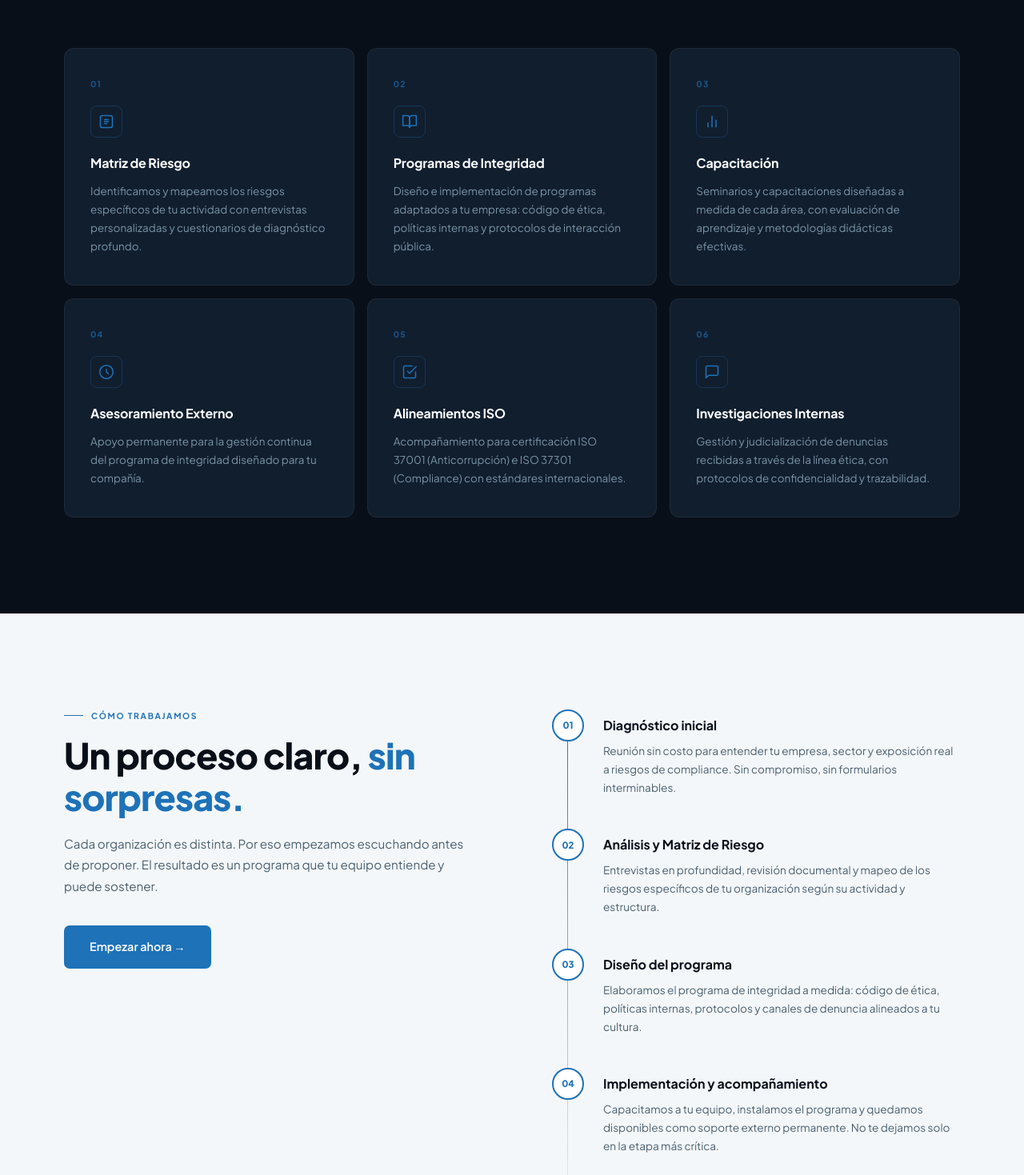
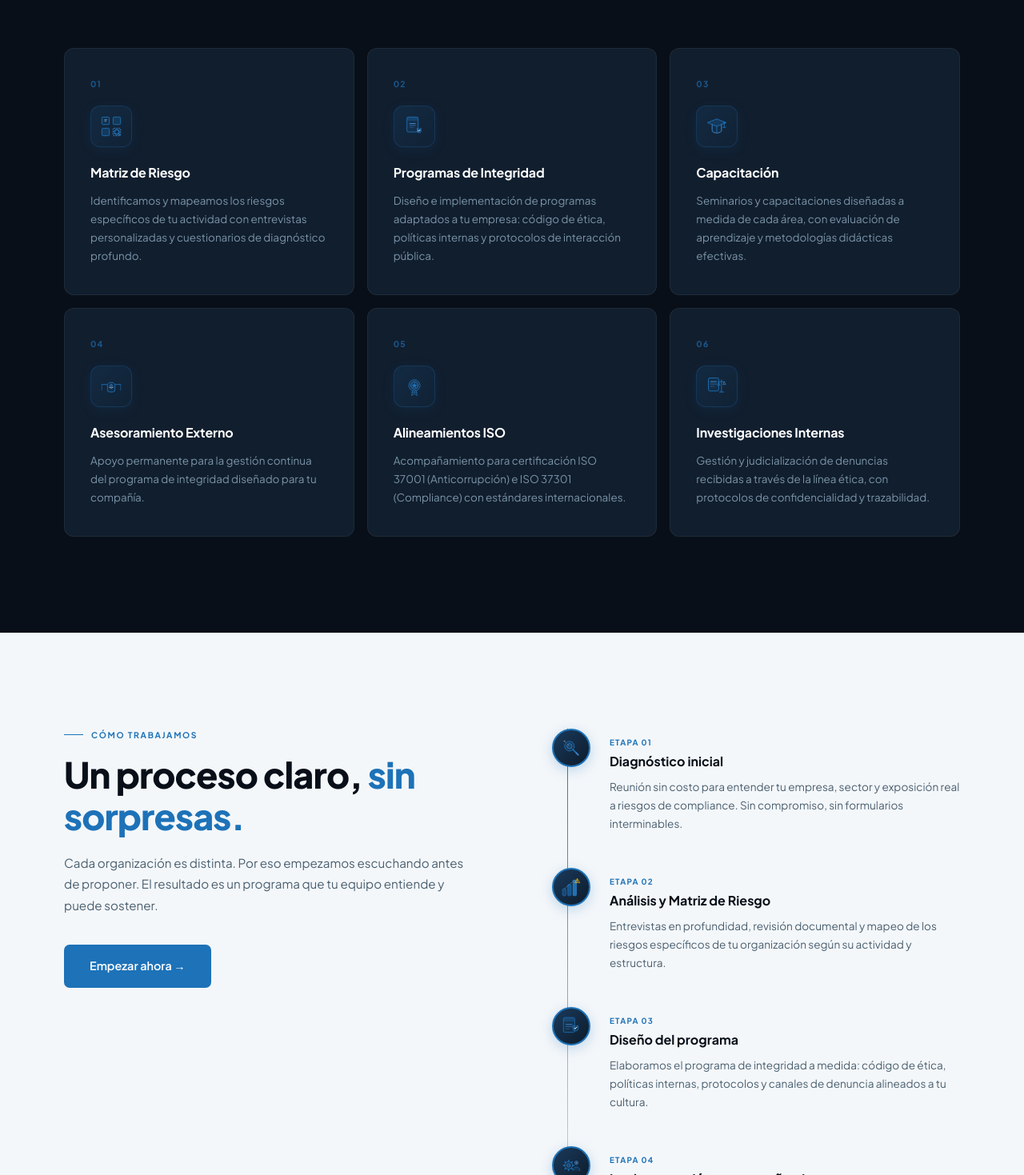
Before and after one commit to lalipognante/onesta-v2, a Next.js app in the folder onesta-v2/: page / in a window 1280 px wide. Shown: the part 2021-3490 px from the top of the page at 80% size. Built offline with nearby package versions, Linux system fonts and the light colour scheme.

Commit message:
Add files via upload

```diff
--- a/onesta-v2/app/components/Process.tsx
+++ b/onesta-v2/app/components/Process.tsx
@@ -2,11 +2,100 @@
 import { useReveal } from '../lib/useReveal'
 import { useIsMobile } from '../lib/useMediaQuery'
 
+// ── ÍCONOS PROCESO — simbolismo jurídico/estratégico con volumen ─────────────
+
+const IconDiagnostico = () => (
+  <svg viewBox="0 0 48 48" fill="none" style={{ width: 26, height: 26 }}>
+    {/* Microscopio estilizado / lupa con destello */}
+    <circle cx="20" cy="20" r="11" fill="rgba(29,114,184,0.15)" stroke="#1D72B8" strokeWidth="1.8"/>
+    <circle cx="20" cy="20" r="6" fill="rgba(29,114,184,0.25)" stroke="#4A90D9" strokeWidth="1.2"/>
+    <circle cx="18" cy="18" r="2" fill="rgba(255,255,255,0.15)"/>
+    {/* Líneas de búsqueda */}
+    <line x1="28" y1="28" x2="40" y2="40" stroke="#1D72B8" strokeWidth="3" strokeLinecap="round"/>
+    <line x1="36" y1="36" x2="40" y2="40" stroke="#4A90D9" strokeWidth="4" strokeLinecap="round" opacity="0.5"/>
+    {/* Destello */}
+    <line x1="8" y1="8" x2="11" y2="11" stroke="white" strokeWidth="1.2" strokeLinecap="round" opacity="0.4"/>
+    <line x1="9" y1="6" x2="9" y2="9" stroke="white" strokeWidth="1.2" strokeLinecap="round" opacity="0.3"/>
+    <line x1="6" y1="9" x2="9" y2="9" stroke="white" strokeWidth="1.2" strokeLinecap="round" opacity="0.3"/>
+  </svg>
+)
+
+const IconAnalisis = () => (
+  <svg viewBox="0 0 48 48" fill="none" style={{ width: 26, height: 26 }}>
+    {/* Gráfico de barras con alerta — análisis de riesgo */}
+    <rect x="4" y="28" width="8" height="16" rx="2" fill="rgba(29,114,184,0.4)" stroke="#1D72B8" strokeWidth="1.2"/>
+    <rect x="16" y="18" width="8" height="26" rx="2" fill="rgba(29,114,184,0.6)" stroke="#1D72B8" strokeWidth="1.2"/>
+    <rect x="28" y="8" width="8" height="36" rx="2" fill="#1D72B8" stroke="#4A90D9" strokeWidth="1"/>
+    {/* Línea de tendencia */}
+    <polyline points="8,28 20,18 32,8" stroke="#4A90D9" strokeWidth="1.5" strokeLinecap="round" strokeLinejoin="round" strokeDasharray="3 2" opacity="0.7"/>
+    {/* Triángulo de alerta */}
+    <path d="M38 4 L44 14 L32 14 Z" fill="rgba(255,180,0,0.2)" stroke="#FFB400" strokeWidth="1.2" strokeLinejoin="round"/>
+    <line x1="38" y1="7" x2="38" y2="11" stroke="#FFB400" strokeWidth="1.5" strokeLinecap="round"/>
+    <circle cx="38" cy="13" r="0.8" fill="#FFB400"/>
+  </svg>
+)
+
+const IconDiseno = () => (
+  <svg viewBox="0 0 48 48" fill="none" style={{ width: 26, height: 26 }}>
+    {/* Documento con escudo + pluma */}
+    <rect x="6" y="4" width="26" height="34" rx="3" fill="rgba(29,114,184,0.1)" stroke="#1D72B8" strokeWidth="1.5"/>
+    <rect x="6" y="4" width="26" height="9" rx="3" fill="rgba(29,114,184,0.3)"/>
+    <line x1="12" y1="20" x2="26" y2="20" stroke="#4A90D9" strokeWidth="1.5" strokeLinecap="round"/>
+    <line x1="12" y1="25" x2="26" y2="25" stroke="#4A90D9" strokeWidth="1.5" strokeLinecap="round" opacity="0.6"/>
+    <line x1="12" y1="30" x2="20" y2="30" stroke="#4A90D9" strokeWidth="1.5" strokeLinecap="round" opacity="0.4"/>
+    {/* Escudo superpuesto */}
+    <path d="M28 22 L34 24 L40 22 L40 32 Q34 38 28 32 Z" fill="rgba(29,114,184,0.25)" stroke="#1D72B8" strokeWidth="1.5" strokeLinejoin="round"/>
+    <path d="M31 28 L33 30 L37 26" stroke="white" strokeWidth="1.8" strokeLinecap="round" strokeLinejoin="round"/>
+  </svg>
+)
+
+const IconImplementacion = () => (
+  <svg viewBox="0 0 48 48" fill="none" style={{ width: 26, height: 26 }}>
+    {/* Engranaje + personas — implementación en equipo */}
+    <circle cx="18" cy="24" r="9" fill="rgba(29,114,184,0.12)" stroke="#1D72B8" strokeWidth="1.5"/>
+    <circle cx="18" cy="24" r="4" fill="rgba(29,114,184,0.3)" stroke="#4A90D9" strokeWidth="1"/>
+    {/* Dientes del engranaje */}
+    {[0,45,90,135,180,225,270,315].map((angle, i) => {
+      const rad = (angle * Math.PI) / 180
+      const x1 = 18 + 9 * Math.cos(rad)
+      const y1 = 24 + 9 * Math.sin(rad)
+      const x2 = 18 + 12 * Math.cos(rad)
+      const y2 = 24 + 12 * Math.sin(rad)
+      return <line key={i} x1={x1} y1={y1} x2={x2} y2={y2} stroke="#1D72B8" strokeWidth="2.5" strokeLinecap="round"/>
+    })}
+    {/* Personas a la derecha */}
+    <circle cx="36" cy="18" r="4" fill="rgba(29,114,184,0.3)" stroke="#4A90D9" strokeWidth="1.2"/>
+    <path d="M28 36 Q28 28 36 28 Q44 28 44 36" fill="rgba(29,114,184,0.2)" stroke="#1D72B8" strokeWidth="1.2" strokeLinecap="round"/>
+    {/* Check de éxito */}
+    <circle cx="36" cy="18" r="1.5" fill="white" opacity="0.6"/>
+  </svg>
+)
+
 const steps = [
-  { num: '01', title: 'Diagnóstico inicial', body: 'Reunión sin costo para entender tu empresa, sector y exposición real a riesgos de compliance. Sin compromiso, sin formularios interminables.' },
-  { num: '02', title: 'Análisis y Matriz de Riesgo', body: 'Entrevistas en profundidad, revisión documental y mapeo de los riesgos específicos de tu organización según su actividad y estructura.' },
-  { num: '03', title: 'Diseño del programa', body: 'Elaboramos el programa de integridad a medida: código de ética, políticas internas, protocolos y canales de denuncia alineados a tu cultura.' },
-  { num: '04', title: 'Implementación y acompañamiento', body: 'Capacitamos a tu equipo, instalamos el programa y quedamos disponibles como soporte externo permanente. No te dejamos solo en la etapa más crítica.' },
+  {
+    num: '01',
+    Icon: IconDiagnostico,
+    title: 'Diagnóstico inicial',
+    body: 'Reunión sin costo para entender tu empresa, sector y exposición real a riesgos de compliance. Sin compromiso, sin formularios interminables.',
+  },
+  {
+    num: '02',
+    Icon: IconAnalisis,
+    title: 'Análisis y Matriz de Riesgo',
+    body: 'Entrevistas en profundidad, revisión documental y mapeo de los riesgos específicos de tu organización según su actividad y estructura.',
+  },
+  {
+    num: '03',
+    Icon: IconDiseno,
+    title: 'Diseño del programa',
+    body: 'Elaboramos el programa de integridad a medida: código de ética, políticas internas, protocolos y canales de denuncia alineados a tu cultura.',
+  },
+  {
+    num: '04',
+    Icon: IconImplementacion,
+    title: 'Implementación y acompañamiento',
+    body: 'Capacitamos a tu equipo, instalamos el programa y quedamos disponibles como soporte externo permanente. No te dejamos solo en la etapa más crítica.',
+  },
 ]
 
 export default function Process() {
@@ -19,7 +108,9 @@ export default function Process() {
       <div style={{ maxWidth: 1240, margin: '0 auto', padding: isMobile ? '0 24px' : '0 60px' }}>
         <div style={{ display: 'grid', gridTemplateColumns: isMobile ? '1fr' : '1fr 1fr', gap: isMobile ? 48 : 100, alignItems: 'start' }}>
 
-          <div ref={leftRef} className={`reveal${leftVisible ? ' visible' : ''}`} style={{ position: isMobile ? 'relative' : 'sticky', top: isMobile ? 'auto' : 100 }}>
+          {/* LEFT */}
+          <div ref={leftRef} className={`reveal${leftVisible ? ' visible' : ''}`}
+            style={{ position: isMobile ? 'relative' : 'sticky', top: isMobile ? 'auto' : 100 }}>
             <div className="section-label">Cómo trabajamos</div>
             <h2 style={{ fontSize: 'clamp(1.8rem, 4vw, 2.8rem)', fontWeight: 800, letterSpacing: '-0.02em', lineHeight: 1.15, marginBottom: 20, color: '#080F18' }}>
               Un proceso claro, <span style={{ color: '#1D72B8' }}>sin sorpresas.</span>
@@ -34,12 +125,32 @@ export default function Process() {
             </a>
           </div>
 
+          {/* RIGHT — steps */}
           <div ref={rightRef} className={`reveal reveal-delay-2${rightVisible ? ' visible' : ''}`} style={{ position: 'relative' }}>
             <div className="process-line" />
             {steps.map(step => (
-              <div key={step.num} style={{ display: 'flex', gap: 24, paddingBottom: 40, position: 'relative' }}>
-                <div style={{ width: 40, height: 40, minWidth: 40, background: '#FFFFFF', border: '2px solid #1D72B8', borderRadius: '50%', display: 'flex', alignItems: 'center', justifyContent: 'center', fontSize: '0.72rem', fontWeight: 800, color: '#1D72B8', position: 'relative', zIndex: 1, flexShrink: 0 }}>{step.num}</div>
-                <div style={{ paddingTop: 8 }}>
+              <div key={step.num} style={{ display: 'flex', gap: 24, paddingBottom: 44, position: 'relative' }}>
+                {/* Dot con ícono */}
+                <div style={{
+                  width: 48, height: 48,
+                  minWidth: 48,
+                  background: 'linear-gradient(135deg, #1A3A5C, #0D1B2A)',
+                  border: '2px solid #1D72B8',
+                  borderRadius: '50%',
+                  display: 'flex',
+                  alignItems: 'center',
+                  justifyContent: 'center',
+                  position: 'relative',
+                  zIndex: 1,
+                  flexShrink: 0,
+                  boxShadow: '0 4px 16px rgba(29,114,184,0.25)',
+                }}>
+                  <step.Icon />
+                </div>
+                <div style={{ paddingTop: 10 }}>
+                  <div style={{ fontSize: '0.62rem', fontWeight: 700, letterSpacing: '0.12em', color: '#1D72B8', marginBottom: 4, textTransform: 'uppercase' }}>
+                    Etapa {step.num}
+                  </div>
                   <h4 style={{ fontSize: '1rem', fontWeight: 700, color: '#080F18', marginBottom: 8 }}>{step.title}</h4>
                   <p style={{ fontSize: '0.85rem', color: '#4A6070', lineHeight: 1.7 }}>{step.body}</p>
                 </div>
--- a/onesta-v2/app/components/Services.tsx
+++ b/onesta-v2/app/components/Services.tsx
@@ -2,27 +2,109 @@
 import { useReveal } from '../lib/useReveal'
 import { useIsMobile, useIsTablet } from '../lib/useMediaQuery'
 
+// ── ÍCONOS CON CARÁCTER ──────────────────────────────────────────────────────
+const IconMatriz = () => (
+  <svg viewBox="0 0 48 48" fill="none" style={{ width: 28, height: 28 }}>
+    {/* Grid con lupa — simboliza mapeo y análisis */}
+    <rect x="4" y="4" width="16" height="16" rx="2" fill="rgba(29,114,184,0.15)" stroke="#1D72B8" strokeWidth="1.5"/>
+    <rect x="4" y="28" width="16" height="16" rx="2" fill="rgba(29,114,184,0.25)" stroke="#1D72B8" strokeWidth="1.5"/>
+    <rect x="28" y="4" width="16" height="16" rx="2" fill="rgba(29,114,184,0.25)" stroke="#1D72B8" strokeWidth="1.5"/>
+    <rect x="28" y="28" width="16" height="16" rx="2" fill="rgba(29,114,184,0.08)" stroke="#4A90D9" strokeWidth="1.5" strokeDasharray="3 2"/>
+    <circle cx="36" cy="36" r="5" fill="none" stroke="#1D72B8" strokeWidth="2"/>
+    <line x1="39.5" y1="39.5" x2="43" y2="43" stroke="#1D72B8" strokeWidth="2.5" strokeLinecap="round"/>
+    <line x1="10" y1="10" x2="14" y2="10" stroke="white" strokeWidth="1.5" strokeLinecap="round" opacity="0.6"/>
+    <line x1="10" y1="13" x2="13" y2="13" stroke="white" strokeWidth="1.5" strokeLinecap="round" opacity="0.4"/>
+  </svg>
+)
+
+const IconProgramas = () => (
+  <svg viewBox="0 0 48 48" fill="none" style={{ width: 28, height: 28 }}>
+    {/* Documento con sello/escudo */}
+    <rect x="8" y="4" width="24" height="32" rx="3" fill="rgba(29,114,184,0.12)" stroke="#1D72B8" strokeWidth="1.5"/>
+    <rect x="8" y="4" width="24" height="8" rx="3" fill="rgba(29,114,184,0.3)"/>
+    <line x1="14" y1="18" x2="26" y2="18" stroke="#4A90D9" strokeWidth="1.5" strokeLinecap="round"/>
+    <line x1="14" y1="22" x2="26" y2="22" stroke="#4A90D9" strokeWidth="1.5" strokeLinecap="round" opacity="0.6"/>
+    <line x1="14" y1="26" x2="22" y2="26" stroke="#4A90D9" strokeWidth="1.5" strokeLinecap="round" opacity="0.4"/>
+    {/* Sello de integridad */}
+    <path d="M30 28 L34 30 L38 28 L38 36 Q34 40 30 36 Z" fill="rgba(29,114,184,0.3)" stroke="#1D72B8" strokeWidth="1.5" strokeLinejoin="round"/>
+    <path d="M32 33 L33.5 34.5 L36 31.5" stroke="white" strokeWidth="1.5" strokeLinecap="round" strokeLinejoin="round"/>
+  </svg>
+)
+
+const IconCapacitacion = () => (
+  <svg viewBox="0 0 48 48" fill="none" style={{ width: 28, height: 28 }}>
+    {/* Birrete + personas */}
+    <path d="M24 8 L44 16 L24 24 L4 16 Z" fill="rgba(29,114,184,0.25)" stroke="#1D72B8" strokeWidth="1.5" strokeLinejoin="round"/>
+    <path d="M24 24 L24 36" stroke="#1D72B8" strokeWidth="1.5" strokeLinecap="round"/>
+    <path d="M14 20 L14 32 Q14 38 24 38 Q34 38 34 32 L34 20" stroke="#4A90D9" strokeWidth="1.5" strokeLinecap="round" fill="rgba(29,114,184,0.08)"/>
+    <circle cx="40" cy="16" r="2" fill="#1D72B8"/>
+    <line x1="40" y1="18" x2="40" y2="26" stroke="#1D72B8" strokeWidth="1.5" strokeLinecap="round"/>
+    <path d="M37 26 L43 26" stroke="#1D72B8" strokeWidth="1.5" strokeLinecap="round"/>
+  </svg>
+)
+
+const IconAsesoramiento = () => (
+  <svg viewBox="0 0 48 48" fill="none" style={{ width: 28, height: 28 }}>
+    {/* Handshake estilizado / apretón de manos */}
+    <path d="M4 20 L16 20 L20 16 L28 16 L32 20 L44 20" stroke="#1D72B8" strokeWidth="1.5" strokeLinecap="round" strokeLinejoin="round"/>
+    <path d="M16 20 L16 32 Q16 36 20 36 L28 36 Q32 36 32 32 L32 20" fill="rgba(29,114,184,0.12)" stroke="#1D72B8" strokeWidth="1.5" strokeLinejoin="round"/>
+    <path d="M20 26 Q24 30 28 26" stroke="white" strokeWidth="1.5" strokeLinecap="round" fill="none" opacity="0.7"/>
+    <circle cx="24" cy="22" r="2.5" fill="rgba(29,114,184,0.4)" stroke="#4A90D9" strokeWidth="1"/>
+    <path d="M4 20 L4 32" stroke="#1D72B8" strokeWidth="2" strokeLinecap="round" opacity="0.5"/>
+    <path d="M44 20 L44 32" stroke="#1D72B8" strokeWidth="2" strokeLinecap="round" opacity="0.5"/>
+  </svg>
+)
+
+const IconISO = () => (
+  <svg viewBox="0 0 48 48" fill="none" style={{ width: 28, height: 28 }}>
+    {/* Estrella de certificación / medalla */}
+    <circle cx="24" cy="22" r="12" fill="rgba(29,114,184,0.15)" stroke="#1D72B8" strokeWidth="1.5"/>
+    <circle cx="24" cy="22" r="8" fill="rgba(29,114,184,0.2)" stroke="#4A90D9" strokeWidth="1"/>
+    <path d="M24 16 L25.5 20.5 L30 20.5 L26.5 23.5 L28 28 L24 25 L20 28 L21.5 23.5 L18 20.5 L22.5 20.5 Z" fill="#1D72B8"/>
+    {/* Cinta de medalla */}
+    <path d="M20 33 L18 44 L24 40 L30 44 L28 33" fill="rgba(29,114,184,0.2)" stroke="#1D72B8" strokeWidth="1.2" strokeLinejoin="round"/>
+    <line x1="18" y1="37" x2="30" y2="37" stroke="#4A90D9" strokeWidth="1" opacity="0.6"/>
+  </svg>
+)
+
+const IconInvestigaciones = () => (
+  <svg viewBox="0 0 48 48" fill="none" style={{ width: 28, height: 28 }}>
+    {/* Lupa sobre documento legal con balanza */}
+    <rect x="6" y="6" width="22" height="28" rx="3" fill="rgba(29,114,184,0.1)" stroke="#1D72B8" strokeWidth="1.5"/>
+    <line x1="11" y1="14" x2="23" y2="14" stroke="#4A90D9" strokeWidth="1.5" strokeLinecap="round"/>
+    <line x1="11" y1="19" x2="23" y2="19" stroke="#4A90D9" strokeWidth="1.5" strokeLinecap="round" opacity="0.6"/>
+    <line x1="11" y1="24" x2="18" y2="24" stroke="#4A90D9" strokeWidth="1.5" strokeLinecap="round" opacity="0.4"/>
+    {/* Balanza */}
+    <line x1="34" y1="10" x2="34" y2="36" stroke="#1D72B8" strokeWidth="1.5" strokeLinecap="round"/>
+    <line x1="28" y1="14" x2="40" y2="14" stroke="#1D72B8" strokeWidth="1.5" strokeLinecap="round"/>
+    <path d="M28 14 L25 22 L31 22 Z" fill="rgba(29,114,184,0.3)" stroke="#1D72B8" strokeWidth="1" strokeLinejoin="round"/>
+    <path d="M40 14 L37 20 L43 20 Z" fill="rgba(29,114,184,0.15)" stroke="#4A90D9" strokeWidth="1" strokeLinejoin="round"/>
+    <line x1="30" y1="36" x2="38" y2="36" stroke="#1D72B8" strokeWidth="2" strokeLinecap="round"/>
+  </svg>
+)
+
+const serviceIcons = [IconMatriz, IconProgramas, IconCapacitacion, IconAsesoramiento, IconISO, IconInvestigaciones]
+
 const services = [
-  { num: '01', icon: <svg viewBox="0 0 24 24" fill="none" strokeWidth={1.8} strokeLinecap="round" strokeLinejoin="round" style={{ width: 20, height: 20, stroke: '#1D72B8' }}><rect x="3" y="3" width="18" height="18" rx="3" /><path d="M9 9h6M9 12h6M9 15h4" /></svg>, title: 'Matriz de Riesgo', body: 'Identificamos y mapeamos los riesgos específicos de tu actividad con entrevistas personalizadas y cuestionarios de diagnóstico profundo.' },
-  { num: '02', icon: <svg viewBox="0 0 24 24" fill="none" strokeWidth={1.8} strokeLinecap="round" strokeLinejoin="round" style={{ width: 20, height: 20, stroke: '#1D72B8' }}><path d="M2 3h6a4 4 0 0 1 4 4v14a3 3 0 0 0-3-3H2z" /><path d="M22 3h-6a4 4 0 0 0-4 4v14a3 3 0 0 1 3-3h7z" /></svg>, title: 'Programas de Integridad', body: 'Diseño e implementación de programas adaptados a tu empresa: código de ética, políticas internas y protocolos de interacción pública.' },
-  { num: '03', icon: <svg viewBox="0 0 24 24" fill="none" strokeWidth={1.8} strokeLinecap="round" strokeLinejoin="round" style={{ width: 20, height: 20, stroke: '#1D72B8' }}><path d="M18 20V10M12 20V4M6 20v-6" /></svg>, title: 'Capacitación', body: 'Seminarios y capacitaciones diseñadas a medida de cada área, con evaluación de aprendizaje y metodologías didácticas efectivas.' },
-  { num: '04', icon: <svg viewBox="0 0 24 24" fill="none" strokeWidth={1.8} strokeLinecap="round" strokeLinejoin="round" style={{ width: 20, height: 20, stroke: '#1D72B8' }}><circle cx="12" cy="12" r="10" /><path d="M12 8v4l3 3" /></svg>, title: 'Asesoramiento Externo', body: 'Apoyo permanente para la gestión continua del programa de integridad diseñado para tu compañía.' },
-  { num: '05', icon: <svg viewBox="0 0 24 24" fill="none" strokeWidth={1.8} strokeLinecap="round" strokeLinejoin="round" style={{ width: 20, height: 20, stroke: '#1D72B8' }}><path d="M9 11l3 3L22 4" /><path d="M21 12v7a2 2 0 0 1-2 2H5a2 2 0 0 1-2-2V5a2 2 0 0 1 2-2h11" /></svg>, title: 'Alineamientos ISO', body: 'Acompañamiento para certificación ISO 37001 (Anticorrupción) e ISO 37301 (Compliance) con estándares internacionales.' },
-  { num: '06', icon: <svg viewBox="0 0 24 24" fill="none" strokeWidth={1.8} strokeLinecap="round" strokeLinejoin="round" style={{ width: 20, height: 20, stroke: '#1D72B8' }}><path d="M21 15a2 2 0 0 1-2 2H7l-4 4V5a2 2 0 0 1 2-2h14a2 2 0 0 1 2 2z" /></svg>, title: 'Investigaciones Internas', body: 'Gestión y judicialización de denuncias recibidas a través de la línea ética, con protocolos de confidencialidad y trazabilidad.' },
+  { num: '01', title: 'Matriz de Riesgo', body: 'Identificamos y mapeamos los riesgos específicos de tu actividad con entrevistas personalizadas y cuestionarios de diagnóstico profundo.' },
+  { num: '02', title: 'Programas de Integridad', body: 'Diseño e implementación de programas adaptados a tu empresa: código de ética, políticas internas y protocolos de interacción pública.' },
+  { num: '03', title: 'Capacitación', body: 'Seminarios y capacitaciones diseñadas a medida de cada área, con evaluación de aprendizaje y metodologías didácticas efectivas.' },
+  { num: '04', title: 'Asesoramiento Externo', body: 'Apoyo permanente para la gestión continua del programa de integridad diseñado para tu compañía.' },
+  { num: '05', title: 'Alineamientos ISO', body: 'Acompañamiento para certificación ISO 37001 (Anticorrupción) e ISO 37301 (Compliance) con estándares internacionales.' },
+  { num: '06', title: 'Investigaciones Internas', body: 'Gestión y judicialización de denuncias recibidas a través de la línea ética, con protocolos de confidencialidad y trazabilidad.' },
 ]
 
 export default function Services() {
   const isMobile = useIsMobile()
   const isTablet = useIsTablet()
   const [headerRef, headerVisible] = useReveal()
-
   const cols = isMobile ? '1fr' : isTablet ? 'repeat(2, 1fr)' : 'repeat(3, 1fr)'
 
   return (
     <section id="services" style={{ background: '#080F18', padding: isMobile ? '80px 0' : '120px 0' }}>
       <div style={{ maxWidth: 1240, margin: '0 auto', padding: isMobile ? '0 24px' : '0 60px' }}>
         <div ref={headerRef} className={`reveal${headerVisible ? ' visible' : ''}`}
-          style={{ display: 'flex', flexDirection: isMobile ? 'column' : 'row', alignItems: isMobile ? 'flex-start' : 'flex-start', justifyContent: 'space-between', marginBottom: isMobile ? 40 : 64, gap: 24 }}>
+          style={{ display: 'flex', flexDirection: isMobile ? 'column' : 'row', alignItems: 'flex-start', justifyContent: 'space-between', marginBottom: isMobile ? 40 : 64, gap: 24 }}>
           <div>
             <div className="section-label">Nuestros servicios</div>
             <h2 style={{ fontSize: 'clamp(1.8rem, 3vw, 2.4rem)', fontWeight: 800, letterSpacing: '-0.02em', lineHeight: 1.15, maxWidth: 440, margin: 0 }}>
@@ -33,20 +115,31 @@ export default function Services() {
         </div>
 
         <div style={{ display: 'grid', gridTemplateColumns: cols, gap: isMobile ? 12 : 16 }}>
-          {services.map((s, i) => <ServiceCard key={s.num} service={s} delay={((i % 3) + 1) as 1|2|3} isMobile={isMobile} />)}
+          {services.map((s, i) => <ServiceCard key={s.num} service={s} Icon={serviceIcons[i]} delay={((i % 3) + 1) as 1|2|3} isMobile={isMobile} />)}
         </div>
       </div>
     </section>
   )
 }
 
-function ServiceCard({ service, delay, isMobile }: { service: typeof services[0]; delay: 1|2|3; isMobile: boolean }) {
+function ServiceCard({ service, Icon, delay, isMobile }: { service: typeof services[0]; Icon: () => JSX.Element; delay: 1|2|3; isMobile: boolean }) {
   const [ref, visible] = useReveal()
   return (
     <div ref={ref} className={`reveal reveal-delay-${delay} service-card-glow${visible ? ' visible' : ''}`}
       style={{ background: '#111E2E', border: '1px solid rgba(255,255,255,0.06)', borderRadius: 12, padding: isMobile ? '28px 24px' : '36px 32px', position: 'relative', cursor: 'pointer', transition: 'all 0.3s ease', overflow: 'hidden' }}>
       <div style={{ fontSize: '0.65rem', fontWeight: 700, letterSpacing: '0.12em', color: '#1D72B8', marginBottom: 20, opacity: 0.7 }}>{service.num}</div>
-      <div style={{ width: 40, height: 40, border: '1px solid rgba(29,114,184,0.3)', borderRadius: 8, display: 'flex', alignItems: 'center', justifyContent: 'center', marginBottom: 20 }}>{service.icon}</div>
+      {/* Ícono con contenedor premium */}
+      <div style={{
+        width: 52, height: 52,
+        background: 'linear-gradient(135deg, rgba(29,114,184,0.15) 0%, rgba(29,114,184,0.05) 100%)',
+        border: '1px solid rgba(29,114,184,0.25)',
+        borderRadius: 12,
+        display: 'flex', alignItems: 'center', justifyContent: 'center',
+        marginBottom: 20,
+        boxShadow: '0 4px 16px rgba(29,114,184,0.1)',
+      }}>
+        <Icon />
+      </div>
       <h3 style={{ fontSize: '1rem', fontWeight: 700, marginBottom: 12, color: '#FFFFFF', letterSpacing: '-0.01em' }}>{service.title}</h3>
       <p style={{ fontSize: '0.84rem', color: '#7A95A8', lineHeight: 1.7, margin: 0 }}>{service.body}</p>
     </div>
```
